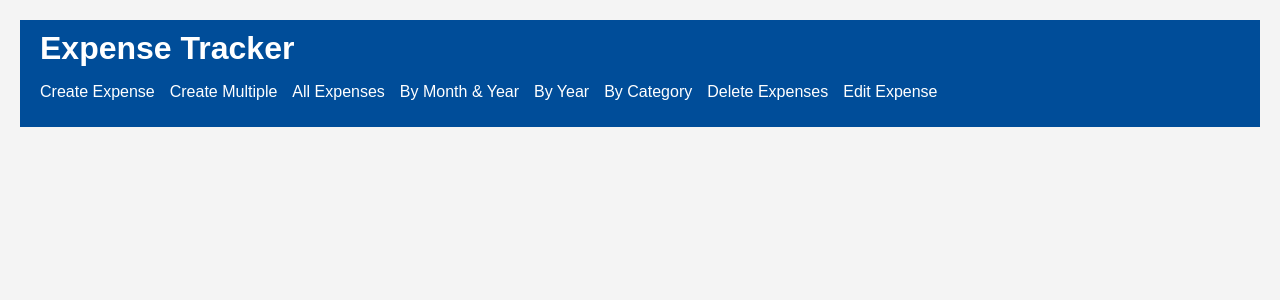
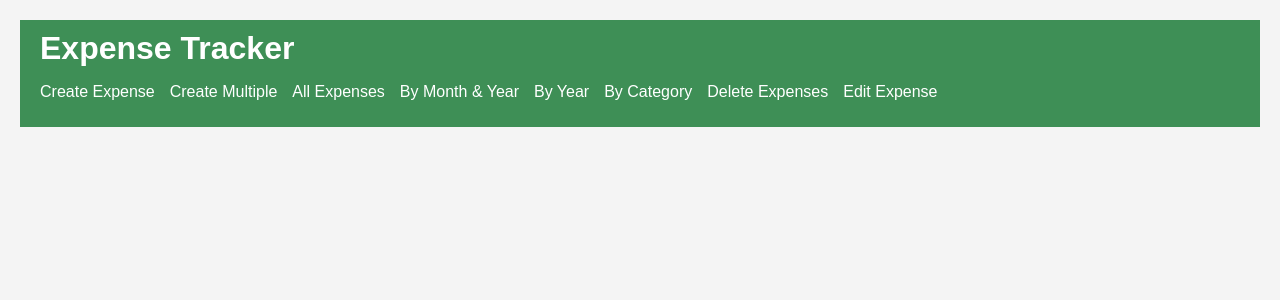
Before and after one commit to wpc3/SmurfBusExpensesFrontEnd, a React (Create React App) app: page / in a window 1280 px wide. Shown: the top 300 px of the page. Built offline with nearby package versions, Linux system fonts and the light colour scheme.

Commit message:
edited style.css and category for actual months

```diff
--- a/src/components/ExpensesByCategory.js
+++ b/src/components/ExpensesByCategory.js
@@ -1,6 +1,11 @@
 import React, { useState, useEffect } from 'react';
 import axios from 'axios';
 import './ExpenseByCategory.css'
+
+const monthNames = [
+  "January", "February", "March", "April", "May", "June",
+  "July", "August", "September", "October", "November", "December"
+];
 
 const ExpenseByCategory = () => {
   const [categories, setCategories] = useState([]);
@@ -81,7 +86,7 @@ const ExpenseByCategory = () => {
               <tr key={expense.expenseId}>
                 <td>{expense.description}</td>
                 <td>${expense.cost.toFixed(2)}</td>
-                <td>{expense.month}</td>
+                <td>{monthNames[expense.month -1]}</td>
                 <td>{expense.year}</td>
               </tr>
             ))}
--- a/src/components/ExpensesByYear.js
+++ b/src/components/ExpensesByYear.js
@@ -1,5 +1,6 @@
 import React, { useState } from 'react';
 import axios from 'axios';
+
 
 const ExpensesByYear = () => {
   const [year, setYear] = useState('');
--- a/src/style.css
+++ b/src/style.css
@@ -11,7 +11,7 @@ body {
   }
 
   header {
-    background-color: #004d99;
+    background-color: #067026c2;
     color: white;
     padding: 10px 20px;
   }
```
